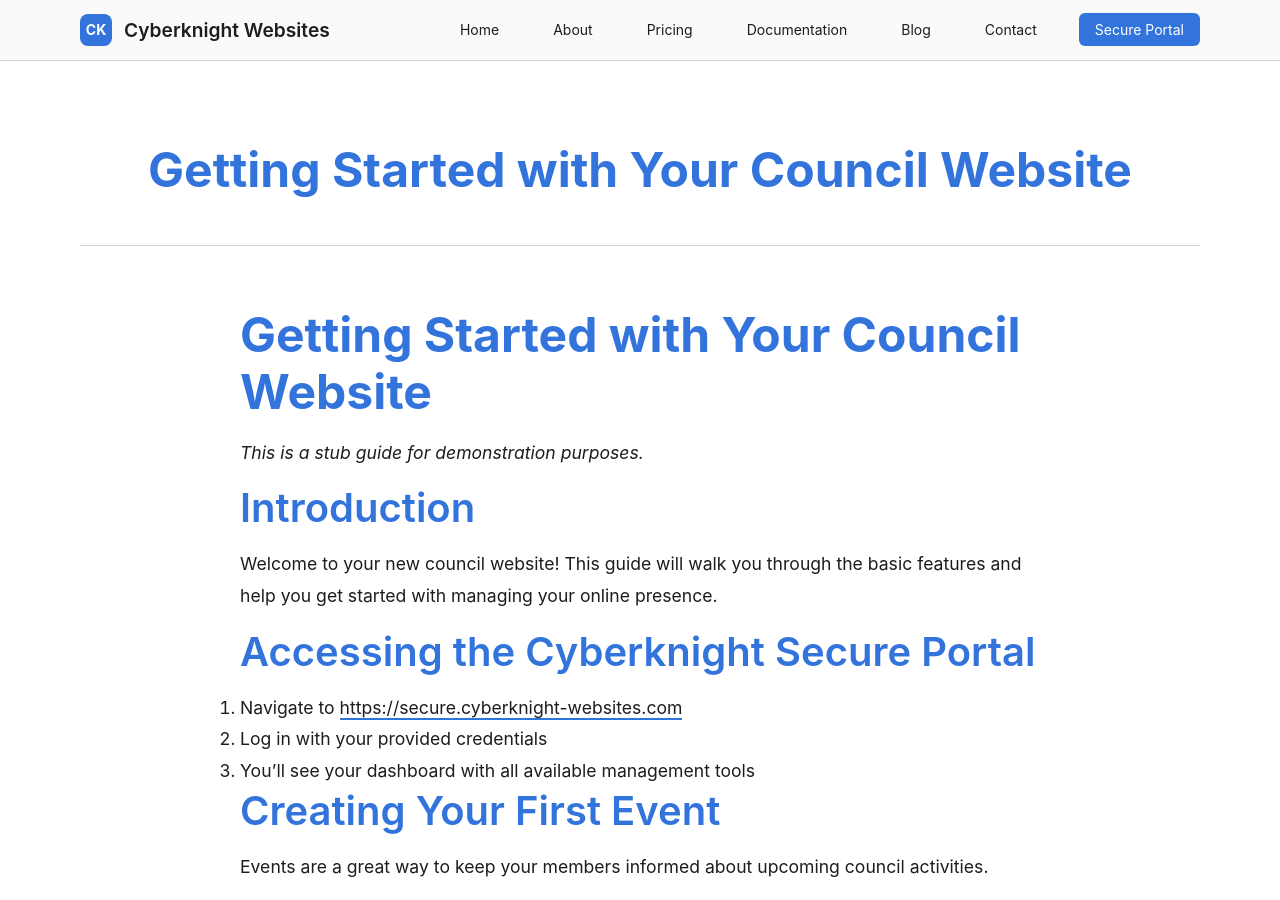
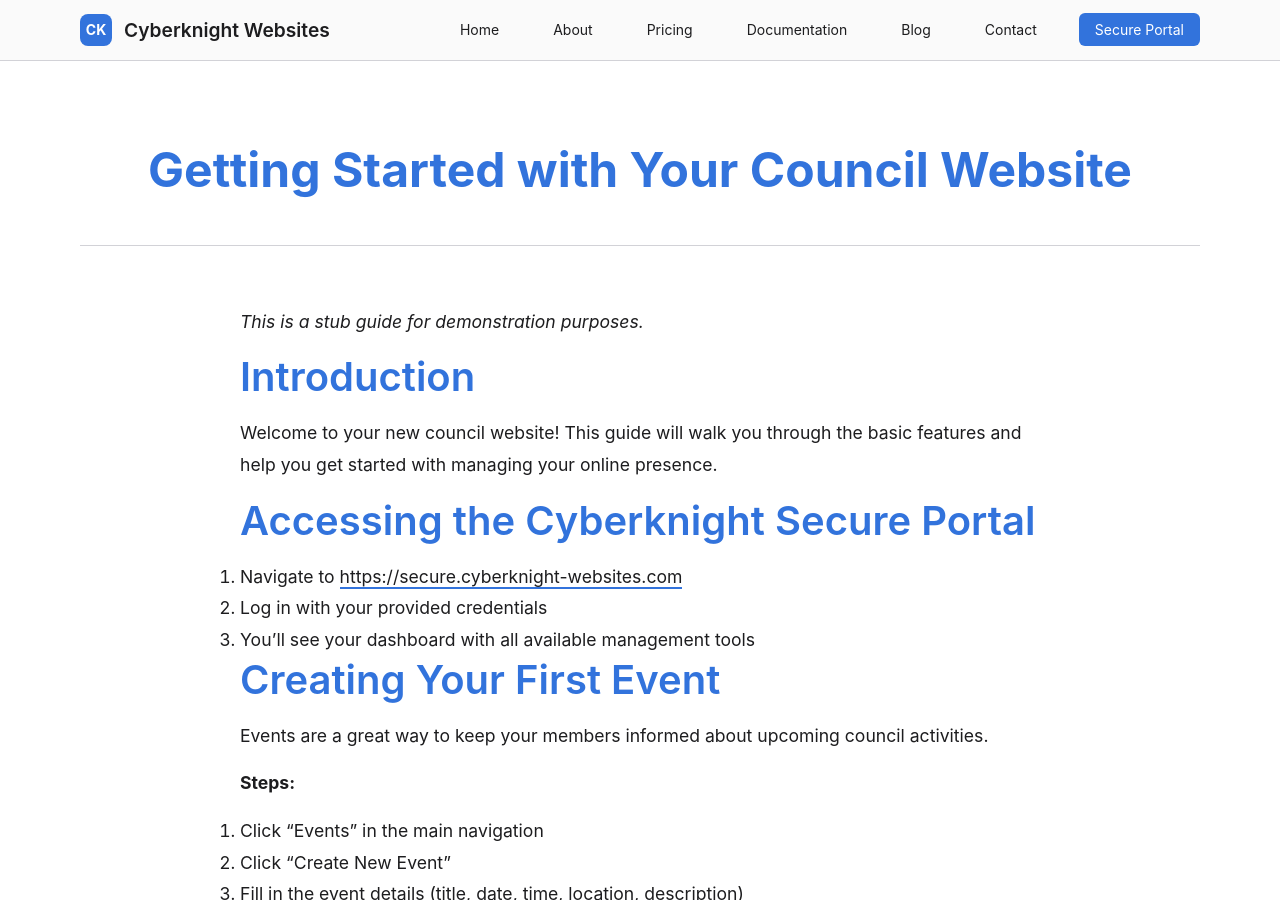
Before and after one commit to Cyberknight-Websites-Org/cyberknight-corporate-website, a Jekyll site: the page built from _documentation/getting-started.md, in a window 1280 px wide and 900 px high. Built offline with Jekyll 4.4.1, drawn with Linux system fonts in a browser that asks for light colours.

Commit message:
removed h1 header from sample documentation/posts

```diff
--- a/_documentation/getting-started.md
+++ b/_documentation/getting-started.md
@@ -3,8 +3,6 @@ layout: page
 title: Getting Started with Your Council Website
 permalink: /docs/getting-started/
 ---
-
-# Getting Started with Your Council Website
 
 *This is a stub guide for demonstration purposes.*
 
```
Also changed, not shown: _posts/2025-02-10-cutting-onions-without-tears.md (+0 -2 lines).
